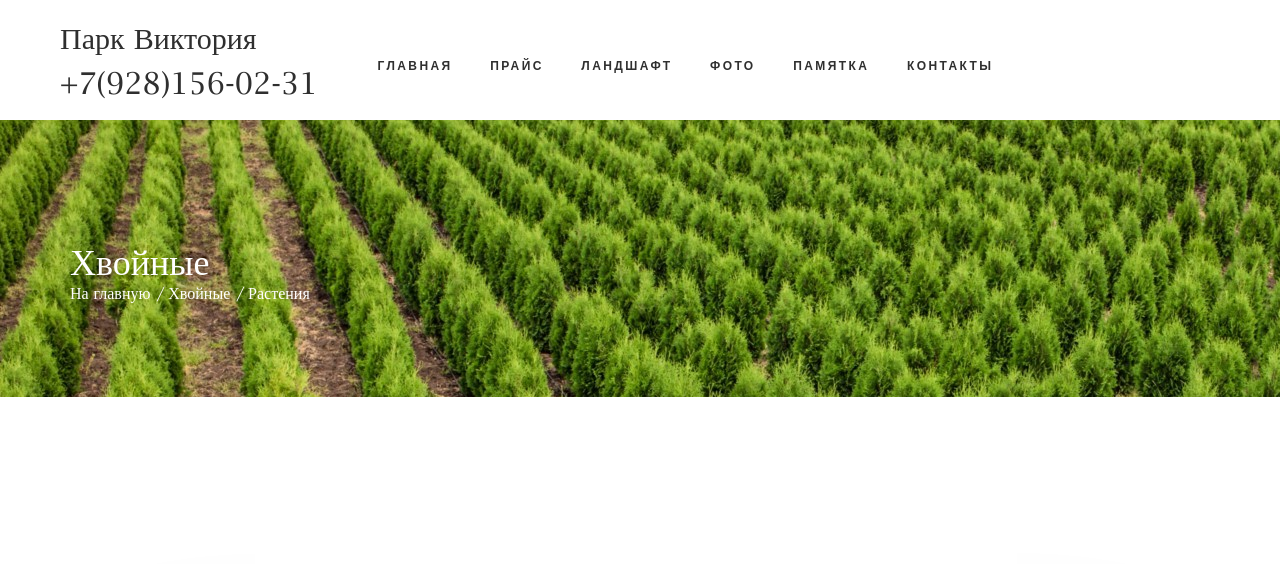
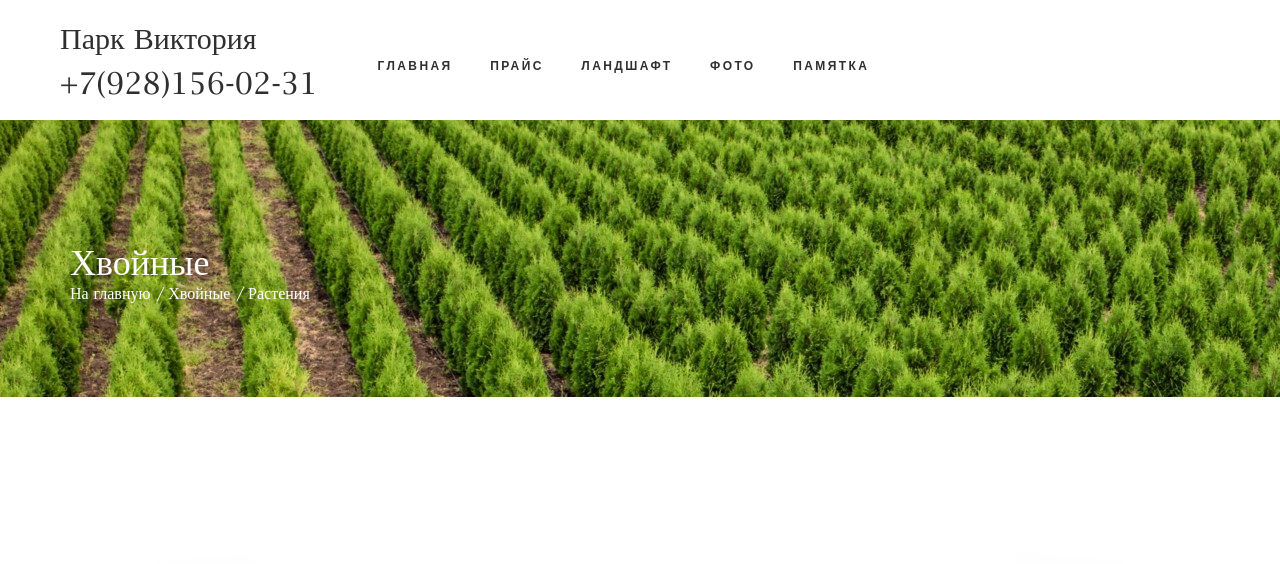
Before and after one commit to Dim-Nike/park_Victoria, a Django app: page /products/1 in a window 1280 px wide. Shown: the top 564 px of the page. Run offline with Django 4.2, Linux system fonts and the light colour scheme; data comes from the database, SQL or seed files in the repository; some libraries are stand-ins or nearby versions; some web fonts are replaced.

Commit message:
set contact.html

```diff
--- a/park_Victoria/main/templates/main/categories.html
+++ b/park_Victoria/main/templates/main/categories.html
@@ -34,7 +34,7 @@
 					<li><a href="categories.html">ландшафт</a></li>
 					<li><a href="#">фото</a></li>
 					<li><a href="#">памятка</a></li>
-					<li><a href="{% url 'contact' %}">контакты</a></li>
+<!--					<li><a href="{% url 'contact' %}">контакты</a></li>-->
 				</ul>
 			</nav>
 <!--			<div class="header_content ml-auto">-->
```
